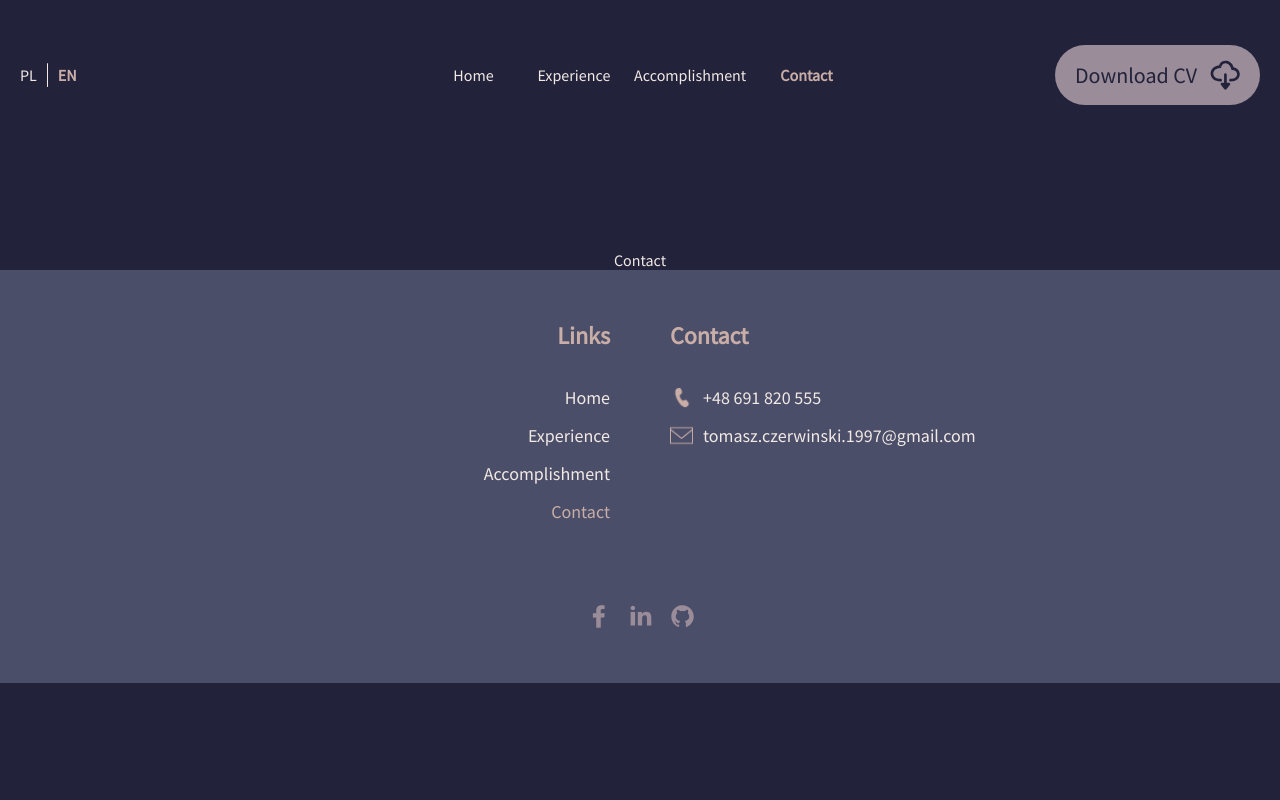
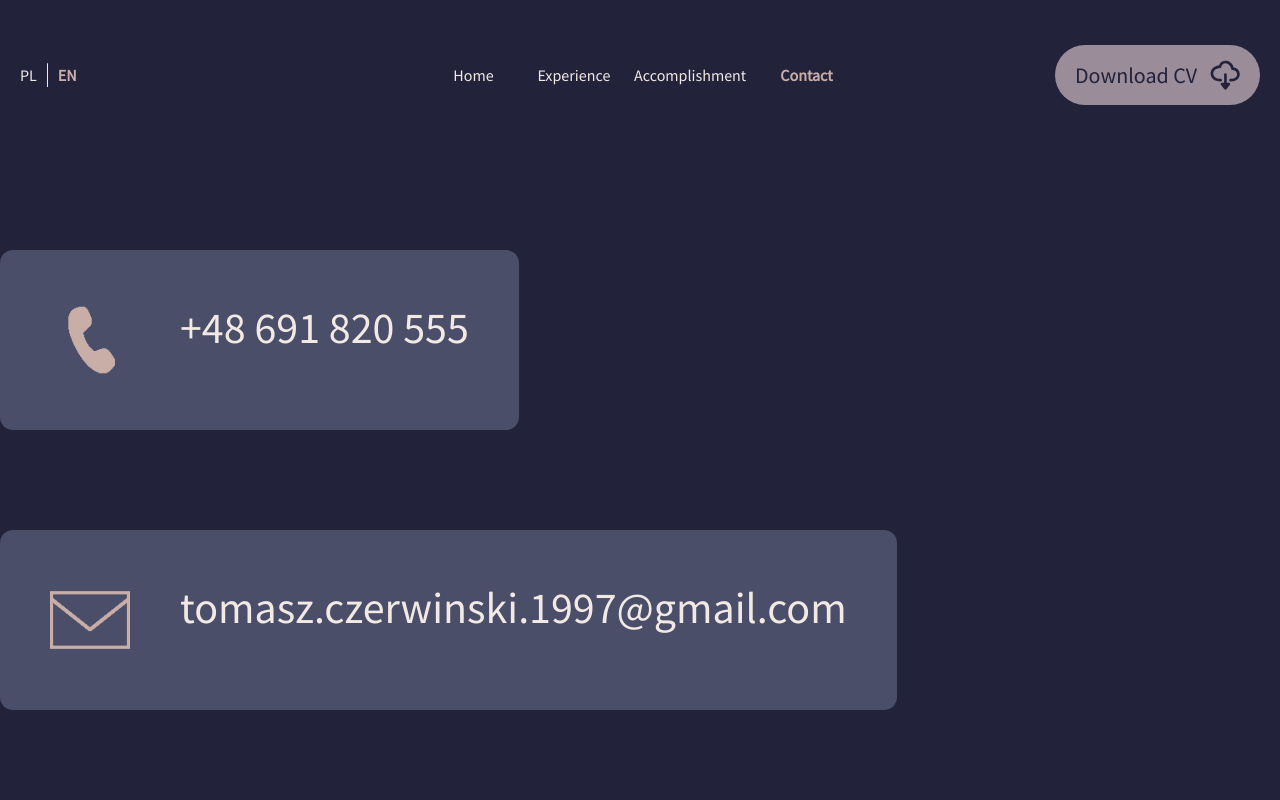
Before and after one commit to tomcze15/Portfolio, a React (Create React App) app: page /contact in a window 1280 px wide. Shown: the top 800 px of the page. Built offline with nearby package versions, Linux system fonts and the light colour scheme; a web font is replaced by a local one.

Commit message:
Fixed a bug in the footer.

```diff
--- a/src/common/types.ts
+++ b/src/common/types.ts
@@ -15,6 +15,8 @@ export enum Language {
   PL,
   EN,
 }
+
+export type Direction = 'Left' | 'Right';
 
 export interface ITheme extends DefaultTheme {
   id: Theme;
@@ -114,4 +116,8 @@ export interface IBoxProps {
   children: React.ReactNode;
 }
 
+export interface ISideProps {
+  contectDirect?: Direction;
+}
+
 export interface ICardPorps extends ISkill {}
--- a/src/components/Contact/index.tsx
+++ b/src/components/Contact/index.tsx
@@ -1,7 +1,41 @@
+import Box from 'components/Box';
+import { CONTACTS } from 'constants/items';
 import { FunctionComponent } from 'react';
+import styled from 'styled-components';
+
+const MainWrapper = styled.main`
+  height: 100%;
+  width: 100%;
+  display: flex;
+  flex-direction: column;
+  font-size: 44px;
+  gap: 100px;
+  max-width: 1400px;
+  padding-bottom: 750px;
+`;
+
+const ContactContainer = styled.div`
+  display: flex;
+  gap: 50px;
+  img {
+    height: 80px;
+    width: 80px;
+  }
+`;
 
 const Contact: FunctionComponent = (): JSX.Element => {
-  return <div>Contact</div>;
+  return (
+    <MainWrapper>
+      {CONTACTS.map(({ icon, text }) => (
+        <Box>
+          <ContactContainer>
+            <img src={icon} />
+            <span>{text}</span>
+          </ContactContainer>
+        </Box>
+      ))}
+    </MainWrapper>
+  );
 };
 
 export default Contact;
```
